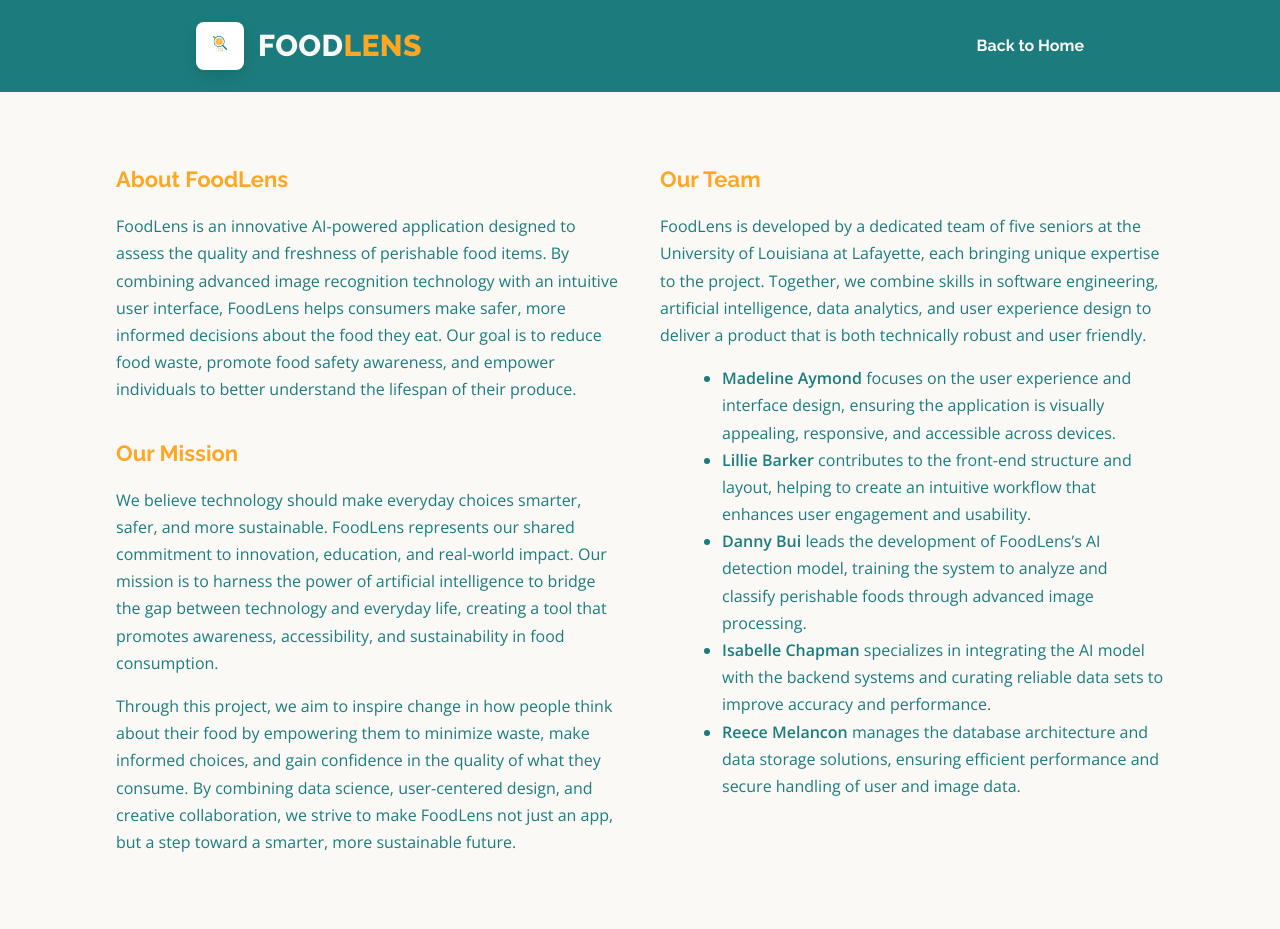
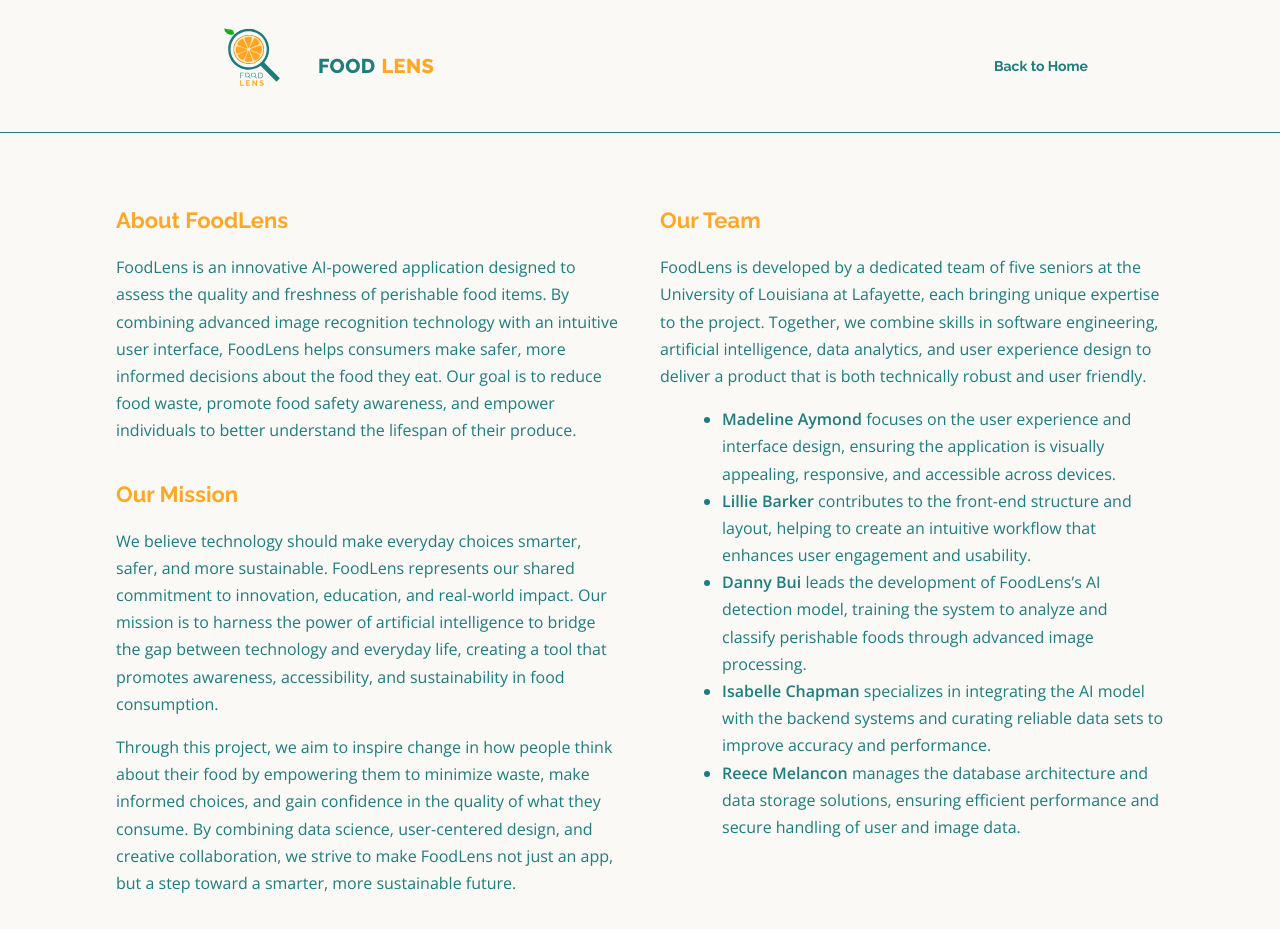
Before and after one commit to chapizzy/infx-490-team-3, a Django app: page /what-is-foodlens/ in a window 1280 px wide. Before the commit the page ends 852 px from the top, so only its background shows below. Run offline with Django 5.2, Linux system fonts and the light colour scheme.

Commit message:
Updated What is FoodLens page
Uploaded new logo and made it larger for visibility

```diff
--- a/static/css/what_is_foodlens.css
+++ b/static/css/what_is_foodlens.css
@@ -3,7 +3,7 @@
    ========================= */
 :root {
   --bg:           #faf9f6;   /* page background */
-  --primary-teal: #1c7c7d;   /* header + accents */
+  --primary-teal: #1c7d7c;   /* header + accents */
   --accent-orange:#ffa724;   /* CTA, brand "LENS" */
   --leaf-green:   #08af0f;   /* hover accent */
   --text:         #1f2a2a;   /* body text */
@@ -28,51 +28,72 @@ body {
   line-height: 1.6;
 }
 
-/* ===== Header ===== */
+/* ===== Header (matches home.css) ===== */
 .site-header {
-  background: var(--primary-teal);
-  color: #faf9f6;
-  padding: 22px 0;
+  background: #faf9f6;
+  color: #1c7d7c;
+  padding: 6px 0;
+  border-bottom: 1px solid #1c7d7c;
 }
+
 .header-inner {
   max-width: 920px;
   margin: 0 auto;
-  padding: 0 16px;
+  padding: 0 12px;
+
   display: flex;
   align-items: center;
-  justify-content: center;
-  gap: 14px;
+  justify-content: space-between;
+  gap: 8px;
 }
-.logo-tile {
-  width: 48px;
-  height: 48px;
-  background: #ffffff;
-  border-radius: var(--radius-sm);
-  display: grid;
-  place-items: center;
-  box-shadow: 0 6px 16px rgba(0,0,0,.12);
+
+/* Small logo next to text */
+.logo {
+  height: 120px;
+  width: auto;
+  display: block;
 }
-.logo { width: 32px; height: 32px; object-fit: contain; }
+
+/* Brand text with logo beside */
 .brand {
+  display: flex;
+  align-items: center;
+  gap: 6px;
   font-family: var(--font-title);
   font-weight: 800;
   letter-spacing: .4px;
-  font-size: 30px;
+  font-size: 20px;
 }
-.brand .orange { color: var(--accent-orange); }
 
-/* ===== Header Navigation ===== */
-.nav-links { margin-left: auto; }
+/* Make "FOOD" teal and "LENS" orange */
+.brand span:first-child {
+  color: #1c7d7c;
+}
+.brand .orange {
+  color: var(--accent-orange);
+}
+
+/* ===== Header navigation link ===== */
+.nav-links {
+  display: flex;
+  align-items: center;
+  gap: 16px;
+}
+
 .nav-link {
-  color: var(--bg);
+  color: #1c7d7c;
   font-family: var(--font-title);
   font-weight: 700;
-  font-size: 16px;
+  font-size: 14px;
   text-decoration: none;
-  margin-left: 24px;
-  transition: color 0.3s ease;
+  line-height: 1;
+  padding: 4px 0;
+  transition: color 0.2s ease;
 }
-.nav-link:hover { color: var(--accent-orange); }
+
+.nav-link:hover {
+  color: var(--accent-orange);
+}
 
 /* ===== About Page Layout ===== */
 .container {
@@ -80,6 +101,7 @@ body {
   margin: 48px auto;
   padding: 0 16px;
 }
+
 .about-columns {
   display: flex;
   gap: 40px;
@@ -87,10 +109,12 @@ body {
   align-items: flex-start;
   flex-wrap: wrap;
 }
+
 .left-column, .right-column {
   flex: 1;
   min-width: 320px;
 }
+
 .about-section {
   margin-bottom: 32px;
 }
@@ -103,6 +127,7 @@ body {
   font-weight: 700;
   margin-bottom: 10px;
 }
+
 .about-section p,
 .about-section ul,
 .about-section li {
@@ -111,10 +136,12 @@ body {
   font-size: 16px;
   line-height: 1.7;
 }
+
 .about-section strong {
   color: var(--primary-teal);
   font-weight: 700;
 }
+
 .team-list {
   list-style-type: disc;
   margin-left: 22px;
@@ -127,3 +154,9 @@ body {
     flex-direction: column;
   }
 }
+
+@media (max-width: 520px) {
+  .brand { font-size: 18px; }
+  .logo { height: 22px; }
+  .nav-link { font-size: 13px; }
+}
--- a/ui/templates/ui/home.html
+++ b/ui/templates/ui/home.html
@@ -10,10 +10,10 @@
 <body>
   <header class="site-header">
   <div class="header-inner">
-      <div class="logo-tile">
+    <div class="brand">
       <img class="logo" src="{% static 'assets/logo.svg' %}" alt="FoodLens logo">
+      <span>FOOD</span><span class="orange">LENS</span>
     </div>
-      <div class="brand"><span>FOOD</span><span class="orange">LENS</span></div>
 
     <nav class="nav-links">
       <a href="{% url 'what_is_foodlens' %}" class="nav-link">What is FoodLens?</a>
--- a/ui/templates/ui/what_is_foodlens.html
+++ b/ui/templates/ui/what_is_foodlens.html
@@ -10,10 +10,11 @@
 <body>
   <header class="site-header">
     <div class="header-inner">
-      <div class="logo-tile">
+      <div class="brand">
         <img class="logo" src="{% static 'assets/logo.svg' %}" alt="FoodLens logo">
+        <span>FOOD</span><span class="orange">LENS</span>
       </div>
-      <div class="brand"><span>FOOD</span><span class="orange">LENS</span></div>
+
       <nav class="nav-links">
         <a href="{% url 'home' %}" class="nav-link">Back to Home</a>
       </nav>
```
Also changed, not shown: static/css/home.css (+46 -36 lines). Lines whose indentation alone changed are shown as unchanged.
